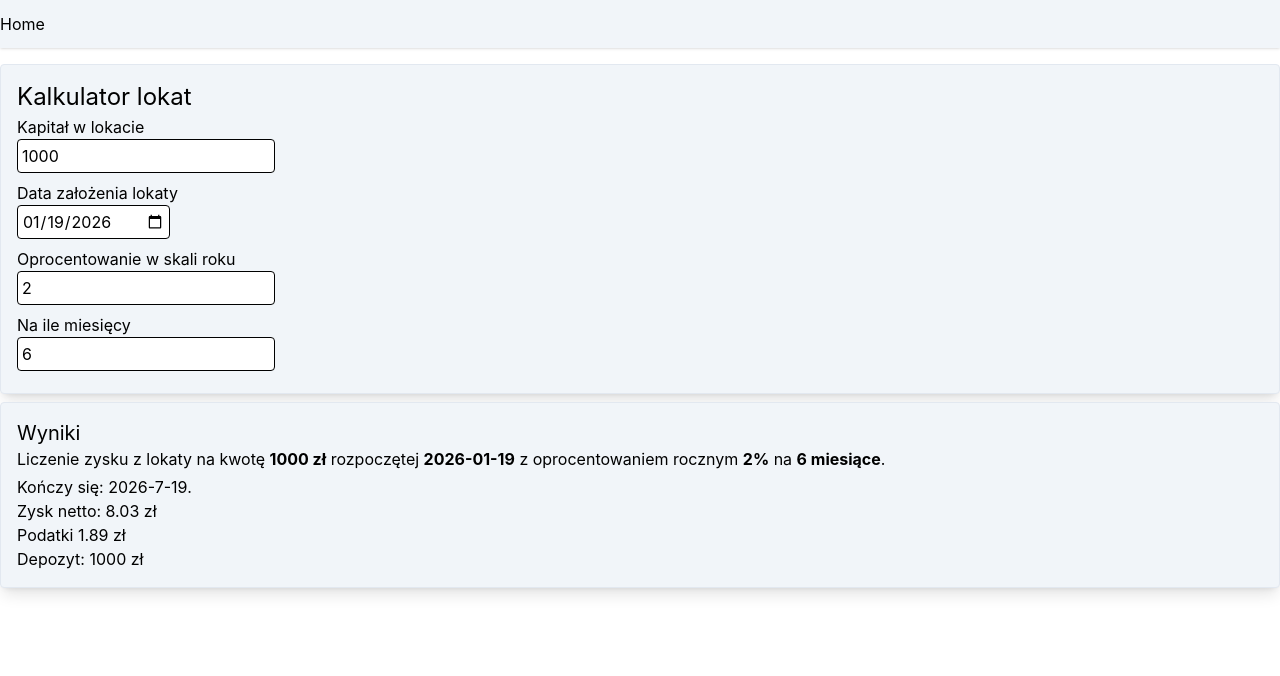
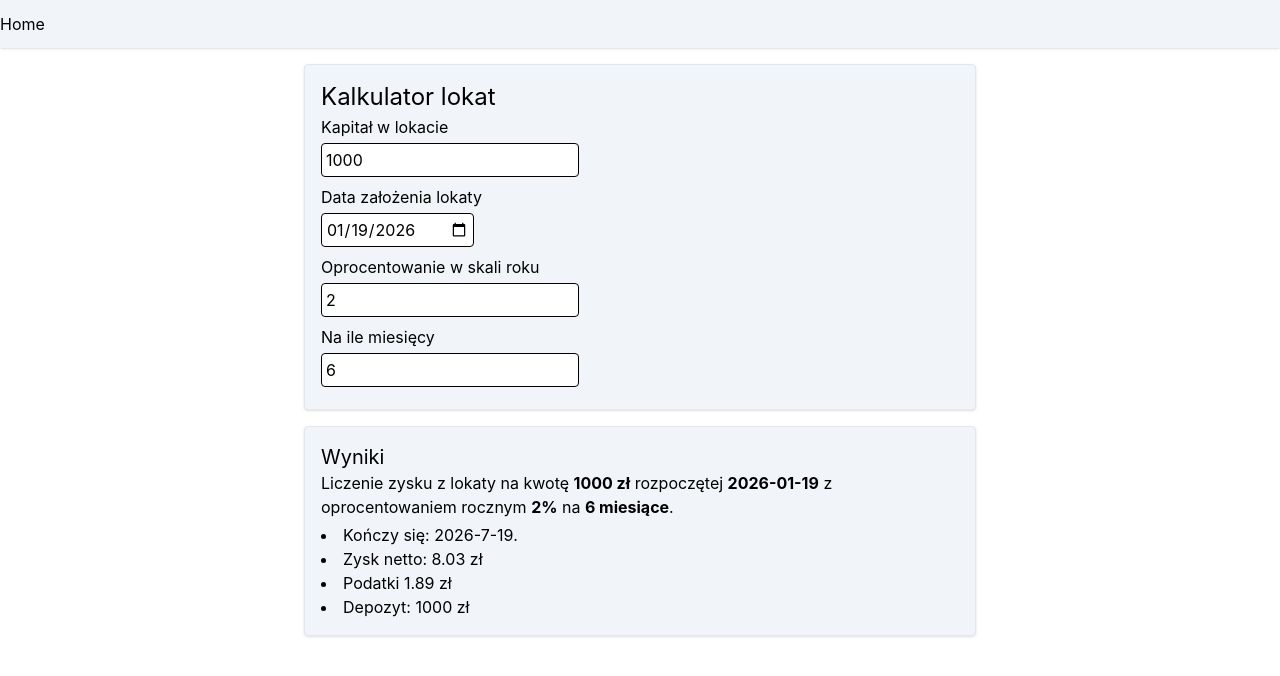
Before and after one commit to kolaczyn/investment-calculator, a Vue app: page / in a window 1280 px wide. Shown: the top 676 px of the page. Built offline with nearby package versions, Linux system fonts and the light colour scheme; the HTML template or start-up script is replaced by a standard one.

Commit message:
minor style fixes

```diff
--- a/src/components/app-input/AppInput.vue
+++ b/src/components/app-input/AppInput.vue
@@ -12,7 +12,7 @@ const model = defineModel()
 
 <template>
     <div>
-        <label class="block" :for="id">{{ label }}</label>
+        <label class="block mb-1" :for="id">{{ label }}</label>
         <input class="bg-white border border-black rounded-sm p-1 mb-1.5" :id="id" v-model="model" :type="type"
             :step="step" />
     </div>
--- a/src/components/card/Card.vue
+++ b/src/components/card/Card.vue
@@ -8,7 +8,7 @@ const props = defineProps({
 </script>
 
 <template>
-    <section :class="['bg-slate-100 p-4 shadow-lg rounded border border-slate-200', props.class]">
+    <section :class="['bg-slate-100 p-4 shadow rounded border border-slate-200', props.class]">
         <slot></slot>
     </section>
 </template>
--- a/src/components/deposit/DepositCalculator.vue
+++ b/src/components/deposit/DepositCalculator.vue
@@ -22,7 +22,7 @@ const amountAfterEnd = computed(() => getDepositGains({
 </script>
 
 <template>
-    <div class="grid gap-2">
+    <div class="grid gap-4 max-w-2xl mx-auto">
         <Card class="grid gap-0.5">
             <h1 class="text-2xl">Kalkulator lokat</h1>
             <AppInput label="Kapitał w lokacie" id="amount" type="number" v-model.number="amount" />
@@ -40,14 +40,14 @@ const amountAfterEnd = computed(() => getDepositGains({
                 rocznym <b>{{ annualInterest }}%</b>
                 na <b>{{ periodMonths }} miesiące</b>.
             </p>
-            <div>
-                <div>
+            <ul class="list-disc list-inside">
+                <li>
                     Kończy się: {{ formatDate(depositEndDate) }}.
-                </div>
-                <div>Zysk netto: {{ amountAfterEnd.netGain }} zł</div>
-                <div>Podatki {{ amountAfterEnd.taxes }} zł</div>
-                <div>Depozyt: {{ amount }} zł</div>
-            </div>
+                </li>
+                <li>Zysk netto: {{ amountAfterEnd.netGain }} zł</li>
+                <li>Podatki {{ amountAfterEnd.taxes }} zł</li>
+                <li>Depozyt: {{ amount }} zł</li>
+            </ul>
         </Card>
     </div>
 </template>
--- a/src/components/deposit/DepositCalculatorView.vue
+++ b/src/components/deposit/DepositCalculatorView.vue
@@ -3,7 +3,7 @@ import DepositCalculator from './DepositCalculator.vue';
 </script>
 
 <template>
-    <main class="container mx-auto">
+    <main>
         <DepositCalculator />
     </main>
 </template>
```
